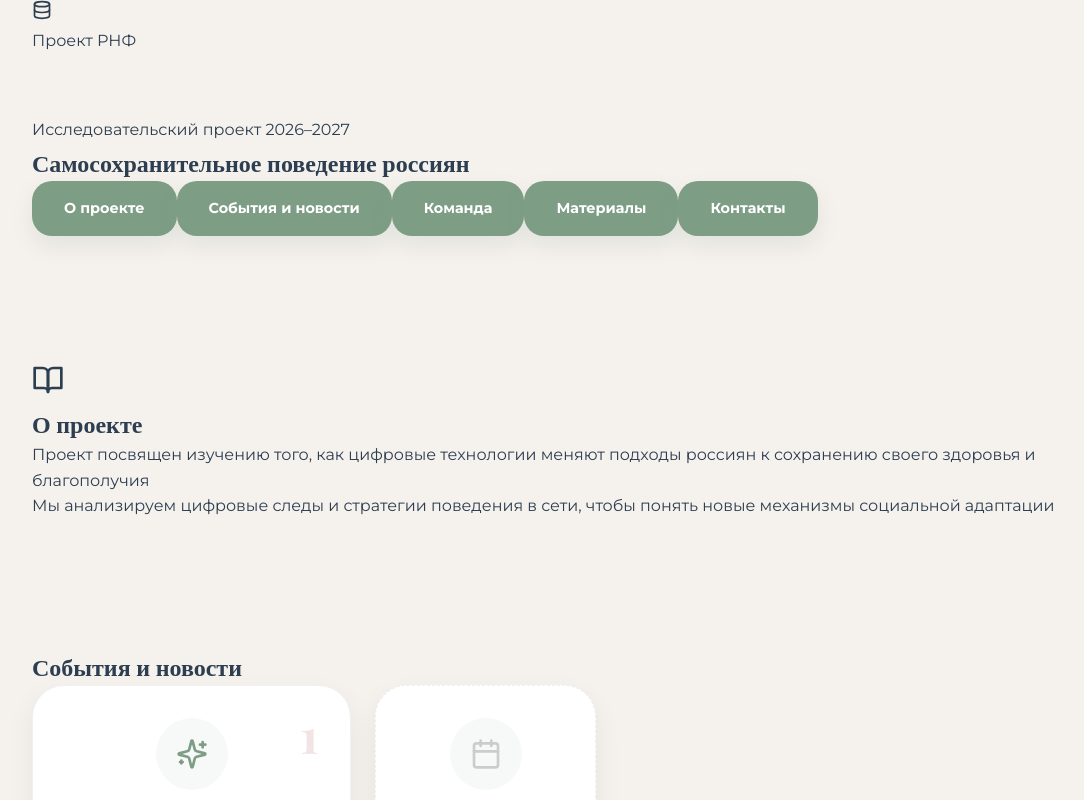
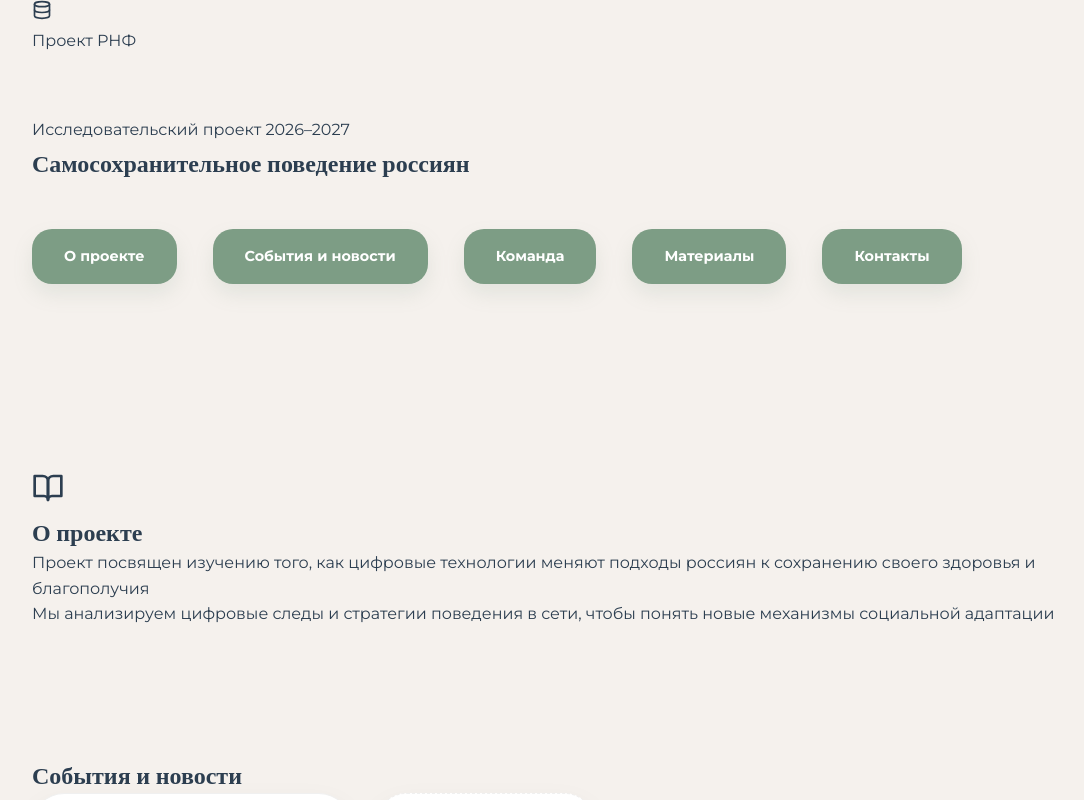
Before and after one commit to digital-selfcare/digital-selfcare.github.io, a React (Vite) app: page / in a window 1280 px wide. Shown: the top 800 px of the page, without its empty margins (82-1166 px from the left). Built offline with nearby package versions, Linux system fonts and the light colour scheme; a web font is replaced by a local one.

Commit message:
Design: Forced button spacing

```diff
--- a/src/App.jsx
+++ b/src/App.jsx
@@ -37,8 +37,8 @@ function App() {
               {content.hero.title}
             </h1>
 
-            {/* Increased Gap between buttons */}
-            <div className="flex flex-wrap gap-6 mb-12 mt-12">
+            {/* BUTTON GROUP WITH FORCED SPACING */}
+            <div className="btn-group-custom">
               {['about', 'events', 'team', 'materials', 'contacts'].map((key) => (
                 <a key={key} href={`#${key}`} className="btn px-8 py-4 text-sm transition-all hover:scale-105 active:scale-95">
                   {key === 'contacts' ? 'Контакты' : content[key].title}
--- a/src/index.css
+++ b/src/index.css
@@ -121,6 +121,19 @@ section {
   box-shadow: 0 4px 15px rgba(212, 165, 165, 0.3);
 }
 
+.btn-group-custom {
+  display: flex;
+  flex-wrap: wrap;
+  gap: 24px !important;
+  margin-top: 3rem;
+  margin-bottom: 3rem;
+}
+
+.btn-group-custom .btn {
+  margin-right: 12px;
+  margin-bottom: 12px;
+}
+
 /* --- NEWS GRID SYSTEM --- */
 .news-grid-custom {
   display: grid;
```
